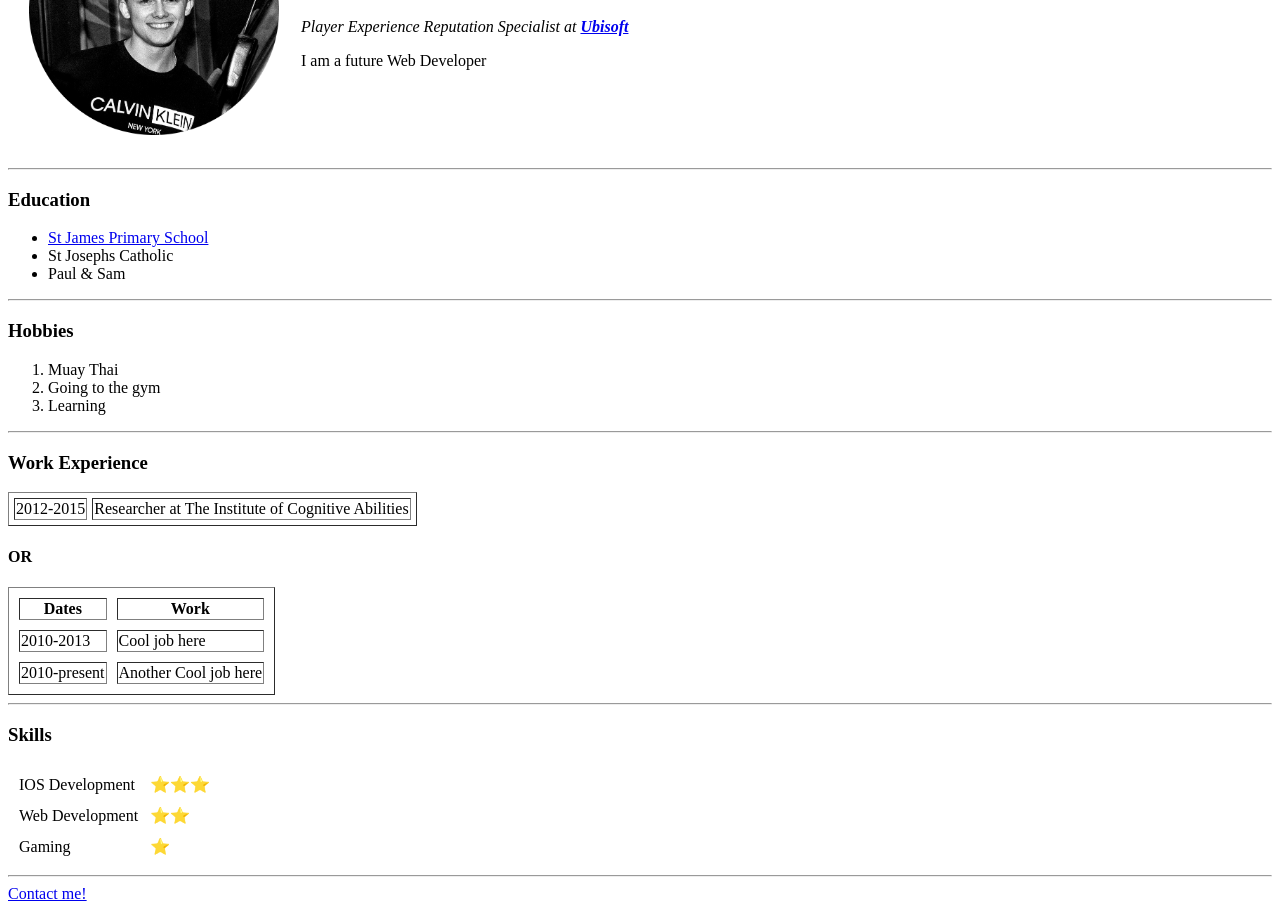
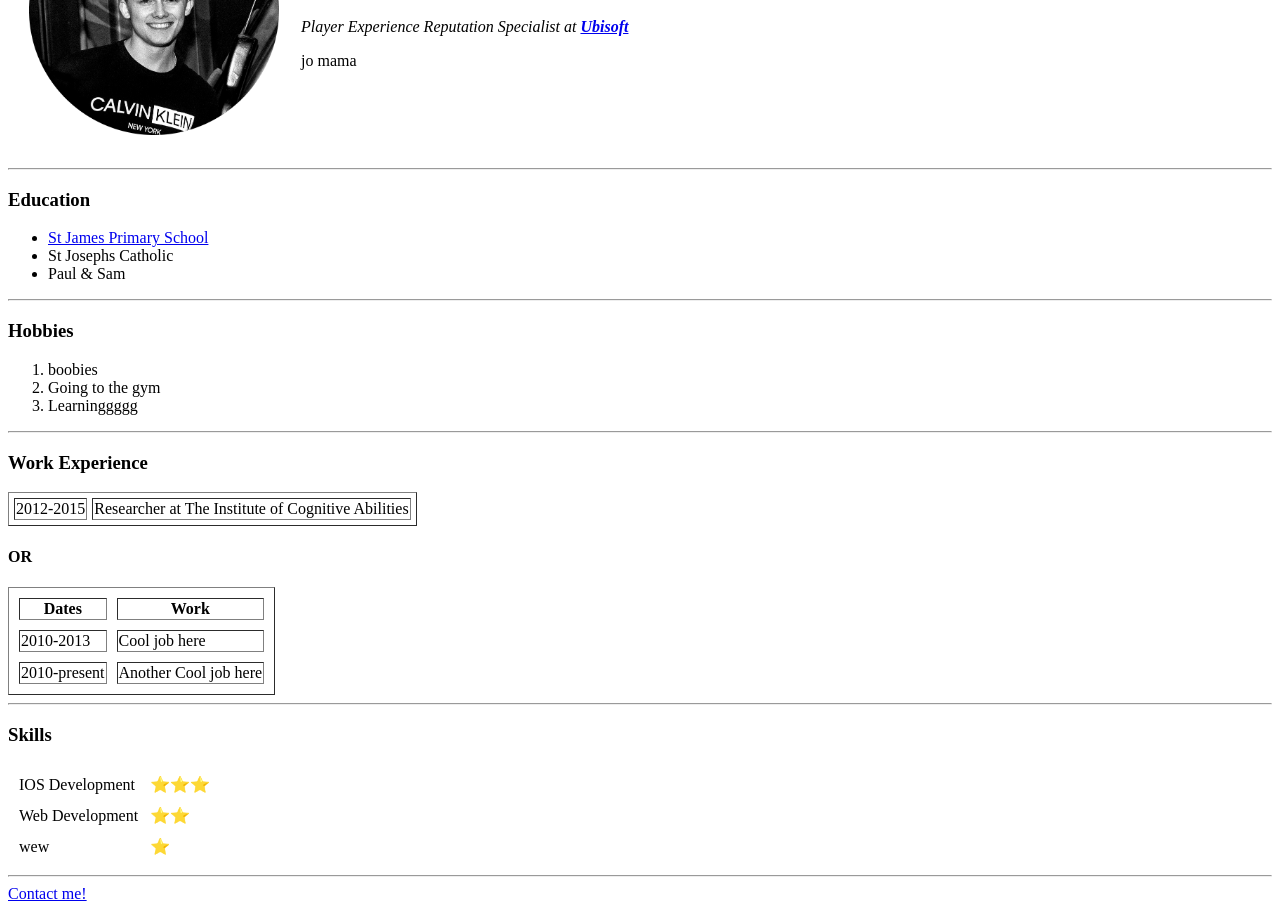
Before and after one commit to Gizzymoes/CV, a plain HTML site: page index.html in a window 1280 px wide. Shown: the part 144-1055 px from the top of the page. Drawn offline with Linux system fonts and the light colour scheme.

Commit message:
Add files via upload

```diff
--- a/index.html
+++ b/index.html
@@ -15,7 +15,7 @@
         <h1>Joseph Robinson</h1>
 
         <p><em>Player Experience Reputation Specialist at <strong><a href="https://www.ubisoft.com">Ubisoft</a></strong></em></p>
-        <p>I am a future Web Developer</p>
+        <p>jo mama</p>
       </td>
     </tr>
   </table>
@@ -29,9 +29,9 @@
   <hr>
   <h3>Hobbies</h3>
   <ol>
-    <li>Muay Thai</li>
+    <li>boobies</li>
     <li>Going to the gym</li>
-    <li>Learning</li>
+    <li>Learninggggg</li>
   </ol>
   <hr>
   <h3>Work Experience</h3>
@@ -71,7 +71,7 @@
       <td>⭐⭐</td>
     </tr>
     <tr>
-      <td>Gaming</td>
+      <td>wew</td>
       <td>⭐</td>
     </tr>
   </table>
```
